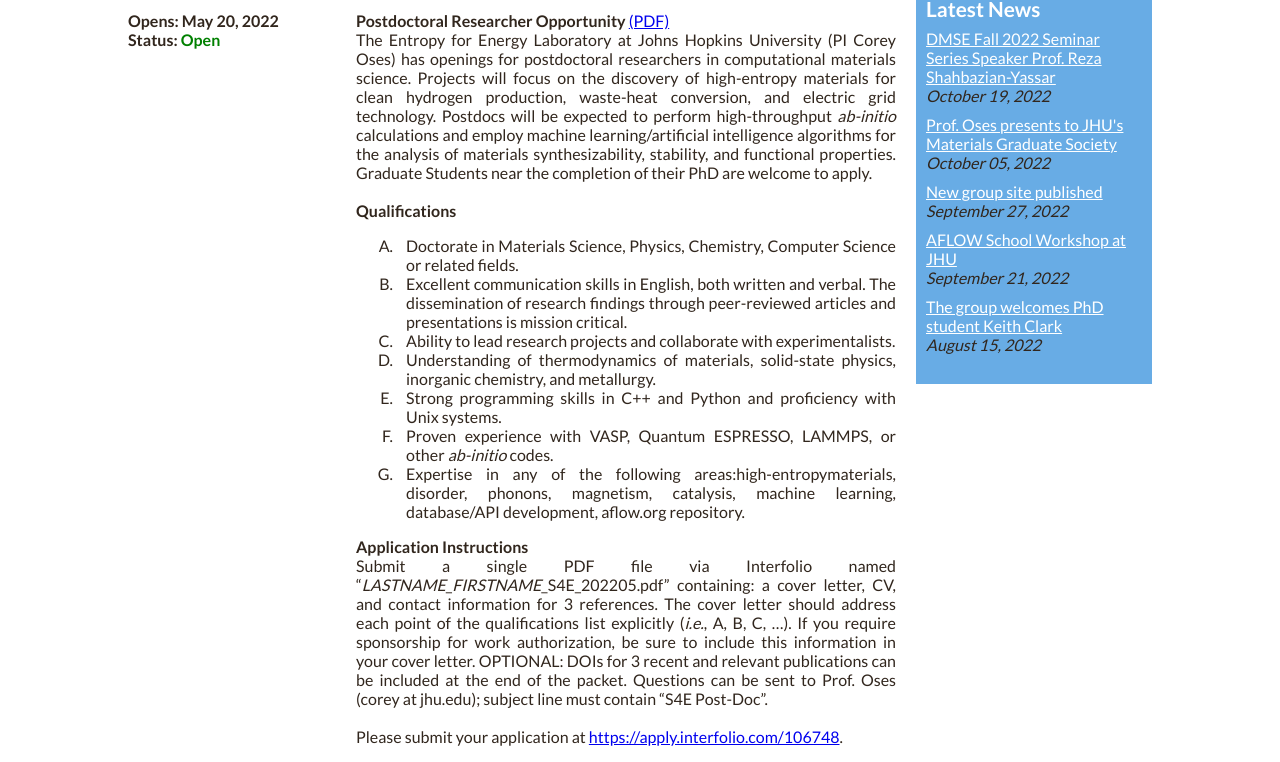
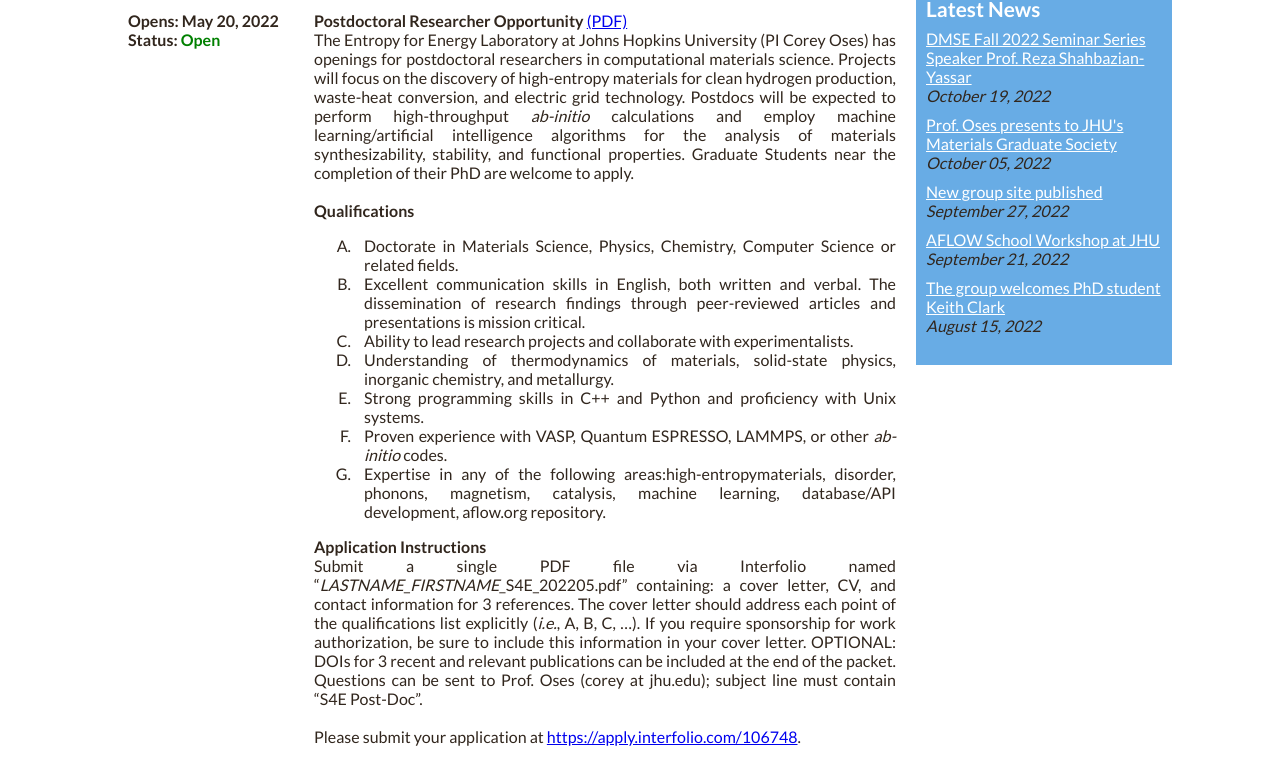
Before and after one commit to xiaoxu39695/entropy4energy.github.io, a plain HTML site: page jobs.html in a window 1280 px wide. Shown: the part 248-1010 px from the top of the page. Drawn offline with Linux system fonts and the light colour scheme.

Commit message:
Unify columns display for dates

```diff
--- a/css/main.scss
+++ b/css/main.scss
@@ -6,6 +6,9 @@
 $color-main-4: #68ace5;
 
 $black-semi-transparent: #000000aa;
+
+$date-column-width: 11em;
+$date-column-gap: 10px;
 
 $slide-indicator-dims: 2em;
 
@@ -228,8 +231,8 @@
 
 .news-item {
   display: grid;
-  grid-column-gap: 10px;
-  grid-template-columns: 10em auto;
+  grid-column-gap: $date-column-gap;
+  grid-template-columns: $date-column-width auto;
   grid-template-areas: 'a b' 'a c' 'a d';
   margin-bottom: 20px;
   &-date {
@@ -391,9 +394,9 @@
 
 .job {
   display: grid;
-  grid-column-gap: 20px;
+  grid-column-gap: $date-column-gap;
   grid-template-areas: "a b" "a c" "a d" "a e" "a f" "a g" "a h" "a i";
-  grid-template-columns: 13em auto;
+  grid-template-columns: $date-column-width auto;
   margin-bottom: 20px;
   text-align: justify;
   &-date {
```
Also changed, not shown: css/main.css.
